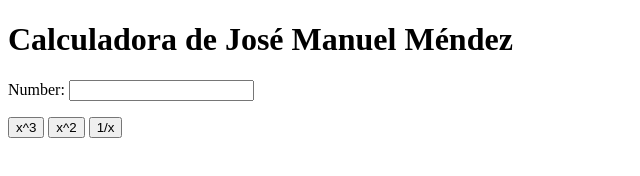
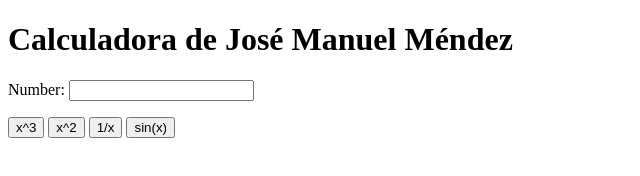
Before and after one commit to jmanuel34/my_calculator_2, a plain HTML site: page index.html in a window 1280 px wide. Shown: the whole page, without its empty margins (0-640 px from the left). Drawn offline with Linux system fonts and the light colour scheme.

Commit message:
sin(x) button

```diff
--- a/index.html
+++ b/index.html
@@ -12,6 +12,7 @@
 			<button onclick="cube()"> x^3 </button>
 			<button onclick="square()"> x^2 </button>
 			<button onclick="inverse()"> 1/x </button>
+			<button onclick="sine()"> sin(x) </button>
 
 		</p>
 		<script type="text/javascript">
@@ -26,6 +27,9 @@
 			function inverse() {
 				var num = document.getElementById("n1");
 				num.value = 1/num.value;
+			function sine() {
+				var num = document.getElementById("n1");
+				num.value = Math.sin(num.value);
 			}
 		</script>
 	</body>
```
Also changed, not shown: package-lock.json (added).
